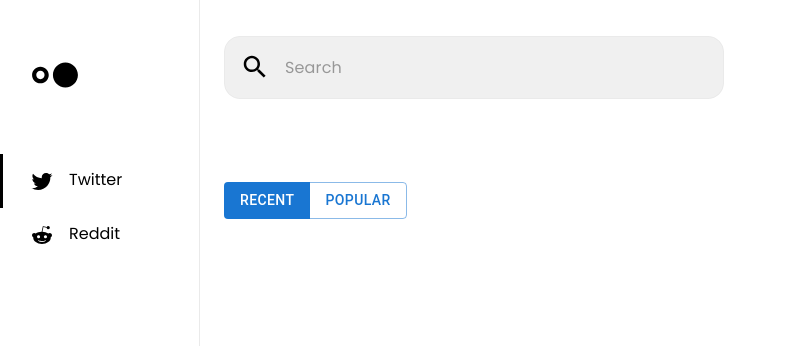
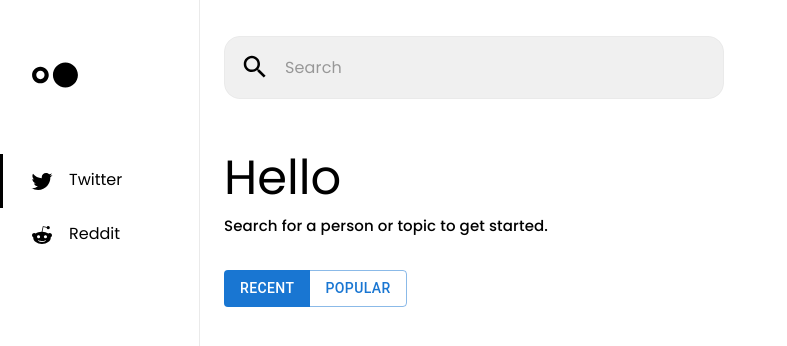
Before and after one commit to kevinmlee/social-search, a React (Create React App) app in the folder client/: page / in a window 1280 px wide. Shown: the top 346 px of the page, without its empty margins (0-787 px from the left). Built offline with nearby package versions, Linux system fonts and the light colour scheme.

Commit message:
add welcome text and animation

```diff
--- a/client/public/index.html
+++ b/client/public/index.html
@@ -8,18 +8,36 @@
     <meta http-equiv="pragma" content="no-cache" />
     <meta name="description" content="" />
 
-    <script
+    <!--<script
       src="https://cdnjs.cloudflare.com/ajax/libs/jquery/3.6.0/jquery.min.js"
       integrity="sha512-894YE6QWD5I59HgZOGReFYm4dnWc1Qt5NtvYSaNcOP+u1T9qYdvdihz0PPSiiqn/+/3e7Jo4EaG7TubfWGUrMQ=="
       crossorigin="anonymous"
       referrerpolicy="no-referrer"
+    ></script>!-->
+    <script
+      src="https://cdnjs.cloudflare.com/ajax/libs/aos/2.3.4/aos.js"
+      integrity="sha512-A7AYk1fGKX6S2SsHywmPkrnzTZHrgiVT7GcQkLGDe2ev0aWb8zejytzS8wjo7PGEXKqJOrjQ4oORtnimIRZBtw=="
+      crossorigin="anonymous"
+      referrerpolicy="no-referrer"
     ></script>
-
-    <title>Social Search</title>
+    <link
+      rel="stylesheet"
+      href="https://cdnjs.cloudflare.com/ajax/libs/aos/2.3.4/aos.css"
+      integrity="sha512-1cK78a1o+ht2JcaW6g8OXYwqpev9+6GqOkz9xmBN9iUUhIndKtxwILGWYOSibOKjLsEdjyjZvYDq/cZwNeak0w=="
+      crossorigin="anonymous"
+      referrerpolicy="no-referrer"
+    />
+    <title>
+      Social Media Search | Search all popular social platforms at once
+    </title>
   </head>
 
   <body>
     <noscript>You need to enable JavaScript to run this app.</noscript>
     <div id="root"></div>
+
+    <script>
+      AOS.init();
+    </script>
   </body>
 </html>
--- a/client/src/styles/components/headings.css
+++ b/client/src/styles/components/headings.css
@@ -3,7 +3,8 @@
   h2,
   h3,
   h4,
-  h5 {
+  h5,
+  h6 {
     color: #fff;
   }
 }
--- a/client/src/styles/components/reddit.css
+++ b/client/src/styles/components/reddit.css
@@ -4,12 +4,6 @@
 }
 .reddit-posts > * {
   transition: ease-in-out transform 0.2s !important;
-}
-.reddit-posts > *:hover {
-  transform: translateY(-5px);
-}
-.reddit-posts > *:hover {
-  background-color: rgba(29, 161, 242, 0.1) !important;
 }
 
 .reddit-post {
@@ -96,3 +90,12 @@
     color: #000000;
   }
 }
+
+@media screen and (min-width: 769px) {
+  .reddit-posts > *:hover {
+    transform: translateY(-5px);
+  }
+  .reddit-posts > *:hover {
+    background-color: rgba(29, 161, 242, 0.1) !important;
+  }
+}
--- a/client/src/styles/components/tweet.css
+++ b/client/src/styles/components/tweet.css
@@ -4,12 +4,6 @@
 }
 .tweets > * {
   transition: ease-in-out transform 0.2s !important;
-}
-.tweets > *:hover {
-  transform: translateY(-5px);
-}
-.tweets > *:hover {
-  background-color: rgba(29, 161, 242, 0.1) !important;
 }
 
 .tweet {
@@ -90,3 +84,12 @@
     fill: #888888;
   }
 }
+
+@media screen and (min-width: 769px) {
+  .tweets > *:hover {
+    transform: translateY(-5px);
+  }
+  .tweets > *:hover {
+    background-color: rgba(29, 161, 242, 0.1) !important;
+  }
+}
--- a/client/src/styles/main.css
+++ b/client/src/styles/main.css
@@ -496,7 +496,6 @@ h3,
 .h3,
 .MuiTypography-root.h3 {
   font-family: "Poppins", sans-serif;
-  color: #858585;
   font-weight: 600;
   font-size: 14px;
   letter-spacing: 0.27px;
--- a/client/src/views/Dash/index.js
+++ b/client/src/views/Dash/index.js
@@ -23,10 +23,21 @@ export default class Dash extends Component {
   render() {
     return (
       <Container id="dashboard" maxWidth="xl">
-        {this.props.state.previousSearchQuery && (
+        {this.props.state.previousSearchQuery ? (
           <Box className="previous-search-query" sx={{ paddingTop: 2 }}>
             <Typography variant="h4" sx={{ color: "#999999" }}>
               Results for '{this.props.state.previousSearchQuery}'
+            </Typography>
+          </Box>
+        ) : (
+          <Box
+            className="welcome-message"
+            data-aos="fade-up"
+            data-aos-duration="1000"
+          >
+            <Typography variant="h3">Hello</Typography>
+            <Typography variant="h6" sx={{ paddingTop: 1 }}>
+              Search for a person or topic to get started.
             </Typography>
           </Box>
         )}
```
